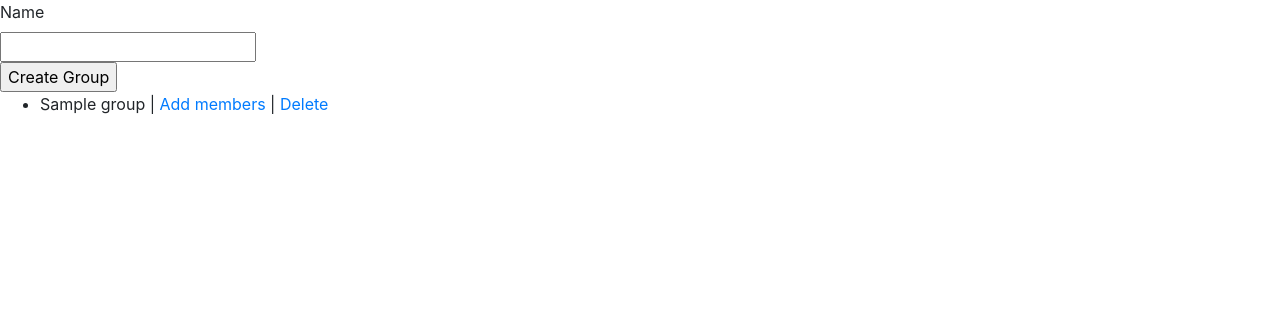
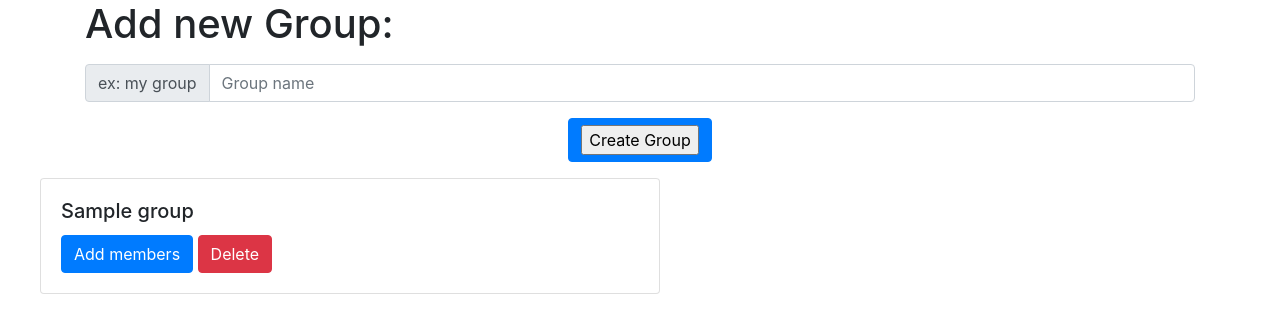
Before and after one commit to mahmoudbenatef/talabat, a Rails app: page /groups in a window 1280 px wide. Shown: the part 76-409 px from the top of the page. Run offline with Rails 7, Linux system fonts and the light colour scheme; a user stored in the database is signed in; tables that the repository leaves empty hold one stand-in row (values such as "Sample post"); style sheets or scripts are compiled from the project's sources; some libraries are stand-ins or nearby versions.

Commit message:
styling groups and orders main pages

```diff
--- a/app/views/groups/_form.html.erb
+++ b/app/views/groups/_form.html.erb
@@ -1,10 +1,21 @@
-<%= form_with(model: @group,id: "new-group", local: false) do |form| %>
-  <div>
-    <%= form.label :name %><br>
-    <%= form.text_field :name %>
-  </div>
+<div class="container">
 
-  <div>
-    <%= form.submit  %>
-  </div>
-<% end %>
+    <h1 class="mb-3">Add new Group:</h1>
+    <%= form_with(model: @group,id: "new-group", local: false, :html => {:class => "text-center"}) do |form| %>
+    <div class="input-group flex-nowrap">
+        <div class="input-group-prepend">
+            <span class="input-group-text" id="addon-wrapping">ex: my group</span>
+        </div>
+        <%= form.text_field :name, class: "form-control", placeholder: "Group name", id:"group_name" %>
+    </div>
+
+    <% if @err %>
+    <div>
+        <%= @err[:msg] %>
+    </div>
+    <% end %>
+    <div class="btn btn-primary m-3">
+        <%= form.submit %>
+    </div>
+    <% end %>
+</div>
--- a/app/views/groups/_group.html.erb
+++ b/app/views/groups/_group.html.erb
@@ -1,3 +1,7 @@
+
+
+
+
 
 <% if locals[:isHide] %>
      <%= group.name %>
@@ -5,8 +9,13 @@
     <h1> 2l mont 2lqmd</h1>
 <% else%>
 <li>
-<%= group.name %>
-<span>|</span> <%= link_to "Add members", group, remote: true  %>
-<span>|</span> <%= link_to "Delete", group, method: :delete, data: { confirm: "Are you sure?", remote: true },  class: "delete" %>
+    <div class="card w-50">
+        <div class="card-body">
+            <h5 class="card-title"> <%= group.name %> </h5>
+            <%= link_to "Add members", group, remote: true, class: "btn btn-primary"  %>
+            <%= link_to "Delete", group, method: :delete, data: { confirm: "Are you sure?", remote: true },  class: "delete", class: "btn btn-danger"%>
+        </div>
+    </div>
 </li>
+<br/>
 <% end %>
--- a/app/views/groups/index.html.erb
+++ b/app/views/groups/index.html.erb
@@ -1,7 +1,7 @@
 
 <%= render "form" %>
 
-<ul id="groups">
+<ul id="groups" style="list-style-type:none">
     <%= render @groups, :locals => {:isHide => false}%>
 </ul>
 
```
Also changed, not shown: app/views/orders/index.html.erb (+11 -8 lines).
